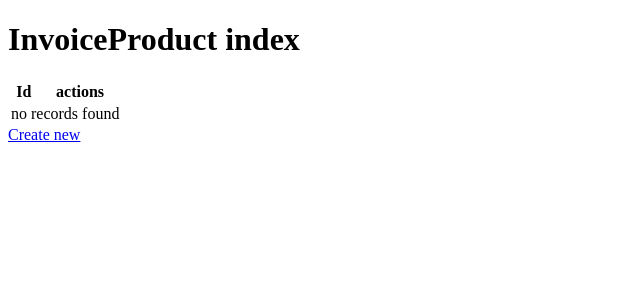
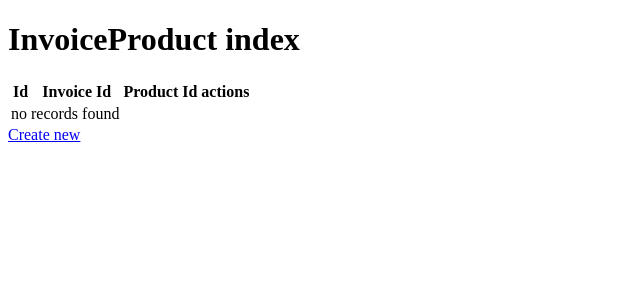
Before and after one commit to WEB-TO/WEB, a Symfony app: template templates/invoice_product/index.html.twig in a window 1280 px wide. Shown: the top 300 px of the page, without its empty margins (0-640 px from the left). Run offline with Twig, Linux system fonts and the light colour scheme; the template is opened without the code that fills it, so the values that code supplies are empty; some libraries are stand-ins or nearby versions.

Commit message:
show invoice and product id

```diff
--- a/templates/invoice_product/index.html.twig
+++ b/templates/invoice_product/index.html.twig
@@ -9,6 +9,8 @@
         <thead>
             <tr>
                 <th>Id</th>
+                <th>Invoice Id</th>
+                <th>Product Id</th>
                 <th>actions</th>
             </tr>
         </thead>
@@ -16,6 +18,8 @@
         {% for invoice_product in invoice_products %}
             <tr>
                 <td>{{ invoice_product.id }}</td>
+                <td>{{ invoice_product.Invoice.id }}</td>
+                <td>{{ invoice_product.Product.id }}</td>
                 <td>
                     <a href="{{ path('app_invoice_product_show', {'id': invoice_product.id}) }}">show</a>
                     <a href="{{ path('app_invoice_product_edit', {'id': invoice_product.id}) }}">edit</a>
```
